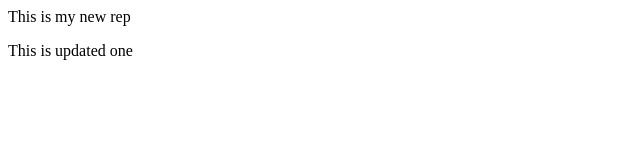
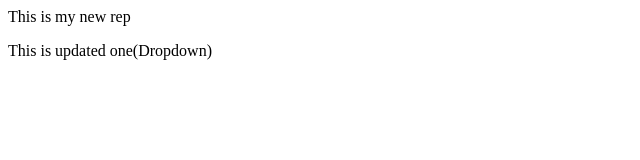
Before and after one commit to faizan488/2ndrepo, a plain HTML site: page index.html in a window 1280 px wide. Shown: the full height of the page, 0-640 px from the left. Drawn offline with Linux system fonts and the light colour scheme.

Commit message:
Dropdown

```diff
--- a/index.html
+++ b/index.html
@@ -1,2 +1,2 @@
 <p>This is my new rep</p>
-<p> This is updated one</p>
+<p> This is updated one(Dropdown) </p>
```
